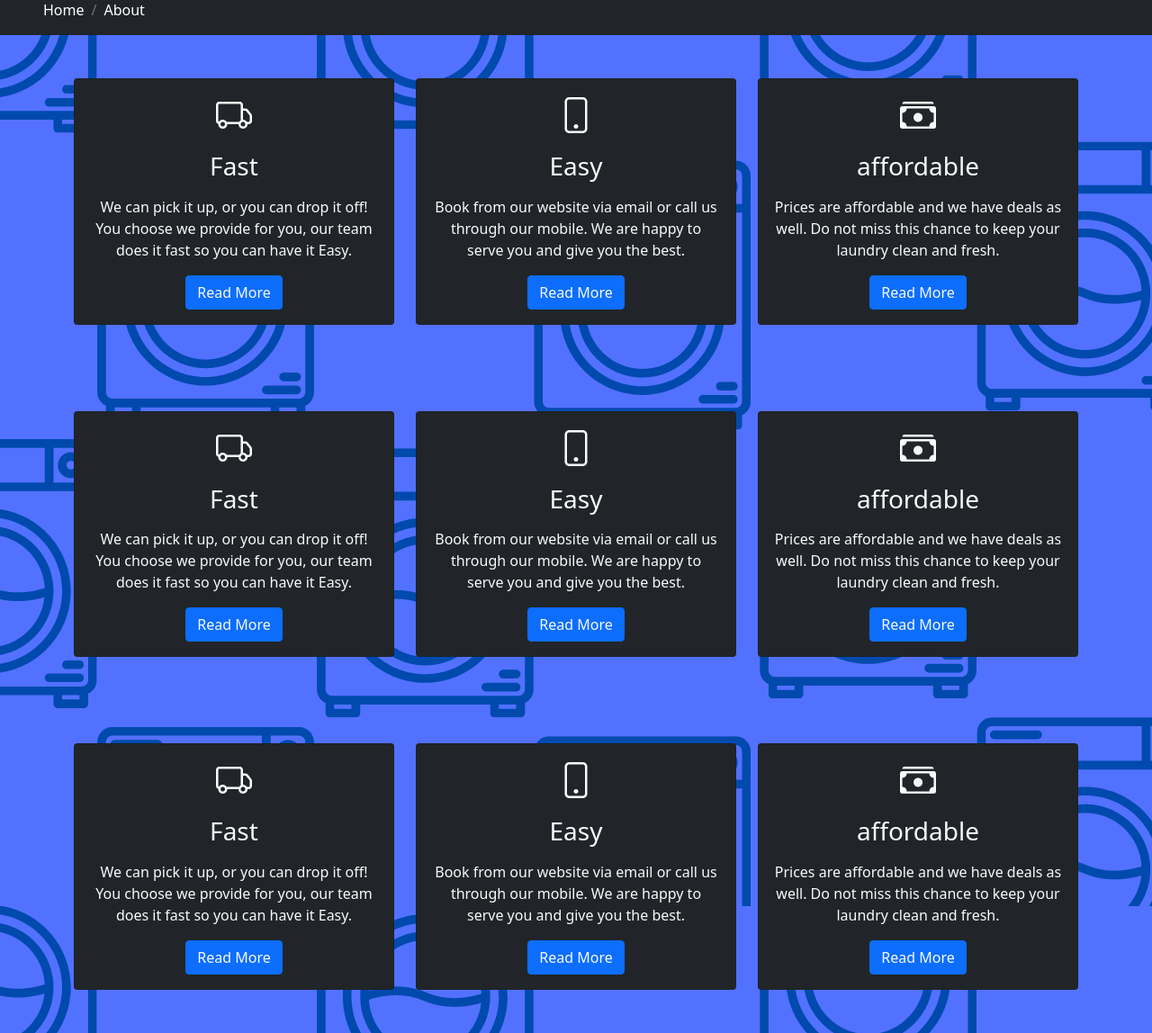
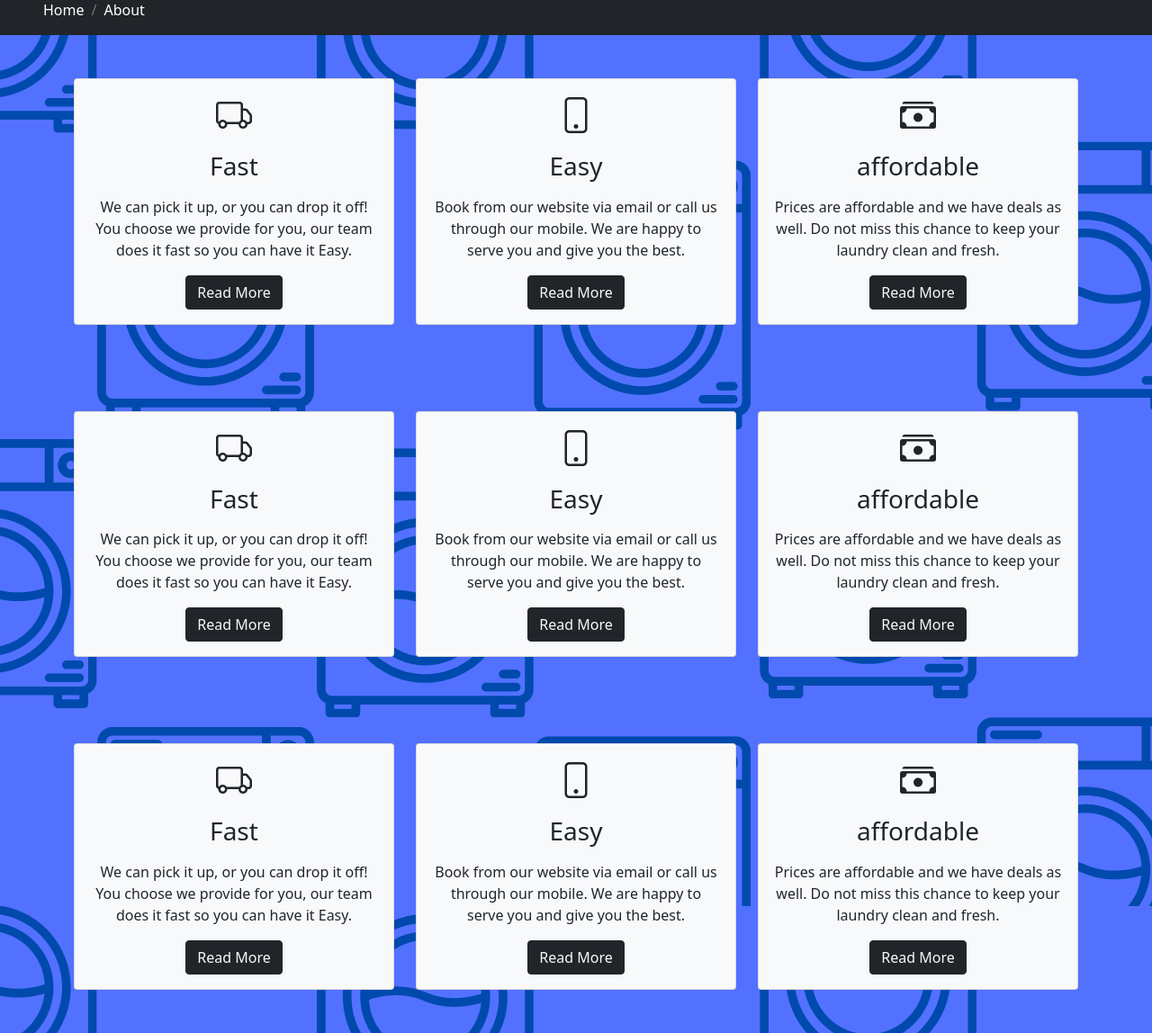
Before and after one commit to Dous13/TheLaundryScience, a PHP site: page /about.html in a window 1280 px wide. Shown: the part 73-1221 px from the top of the page at 90% size. Run offline with PHP 8.4, Linux system fonts and the light colour scheme; some libraries are stand-ins or nearby versions.

Commit message:
color change

```diff
--- a/about.html
+++ b/about.html
@@ -49,7 +49,7 @@
         <div class="container">
             <div class="row text-center g-4">
                 <div class="col-md">
-                    <div class="card bg-dark text-light">
+                    <div class="card bg-light text-dark">
                         <div class="card-body text-center">
                             <div class="h1 mb-3">
                                 <i class="bi bi-truck"></i>
@@ -61,12 +61,12 @@
                                 We can pick it up, or you can drop it off!
                                 You choose we provide for you, our team does it fast so you can have it Easy.
                             </p>
-                            <a href="#" class="btn btn-primary text-light">Read More</a>
+                            <a href="#" class="btn btn-dark text-light">Read More</a>
                         </div>
                     </div>
                 </div>
                 <div class="col-md">
-                    <div class="card bg-dark text-light">
+                    <div class="card bg-light text-dark">
                         <div class="card-body text-center">
                             <div class="h1 mb-3">
                                 <i class="bi bi-phone"></i>
@@ -78,12 +78,12 @@
                                 Book from our website via email or call us through our mobile.
                                 We are happy to serve you and give you the best.
                             </p>
-                            <a href="#" class="btn btn-primary text-light">Read More</a>
+                            <a href="#" class="btn btn-dark text-light">Read More</a>
                         </div>
                     </div>
                 </div>
                 <div class="col-md">
-                    <div class="card bg-dark text-light">
+                    <div class="card bg-light text-dark">
                         <div class="card-body text-center">
                             <div class="h1 mb-3">
                                 <i class="bi bi-cash-stack"></i>
@@ -95,7 +95,7 @@
                                 Prices are affordable and we have deals as well.
                                 Do not miss this chance to keep your laundry clean and fresh.
                             </p>
-                            <a href="#" class="btn btn-primary text-light">Read More</a>
+                            <a href="#" class="btn btn-dark text-light">Read More</a>
                         </div>
                     </div>
                 </div>
@@ -107,7 +107,7 @@
         <div class="container">
             <div class="row text-center g-4">
                 <div class="col-md">
-                    <div class="card bg-dark text-light">
+                    <div class="card bg-light text-dark">
                         <div class="card-body text-center">
                             <div class="h1 mb-3">
                                 <i class="bi bi-truck"></i>
@@ -119,12 +119,12 @@
                                 We can pick it up, or you can drop it off!
                                 You choose we provide for you, our team does it fast so you can have it Easy.
                             </p>
-                            <a href="#" class="btn btn-primary text-light">Read More</a>
+                            <a href="#" class="btn btn-dark text-light">Read More</a>
                         </div>
                     </div>
                 </div>
                 <div class="col-md">
-                    <div class="card bg-dark text-light">
+                    <div class="card bg-light text-dark">
                         <div class="card-body text-center">
                             <div class="h1 mb-3">
                                 <i class="bi bi-phone"></i>
@@ -136,12 +136,12 @@
                                 Book from our website via email or call us through our mobile.
                                 We are happy to serve you and give you the best.
                             </p>
-                            <a href="#" class="btn btn-primary text-light">Read More</a>
+                            <a href="#" class="btn btn-dark text-light">Read More</a>
                         </div>
                     </div>
                 </div>
                 <div class="col-md">
-                    <div class="card bg-dark text-light">
+                    <div class="card bg-light text-dark">
                         <div class="card-body text-center">
                             <div class="h1 mb-3">
                                 <i class="bi bi-cash-stack"></i>
@@ -153,7 +153,7 @@
                                 Prices are affordable and we have deals as well.
                                 Do not miss this chance to keep your laundry clean and fresh.
                             </p>
-                            <a href="#" class="btn btn-primary text-light">Read More</a>
+                            <a href="#" class="btn btn-dark text-light">Read More</a>
                         </div>
                     </div>
                 </div>
@@ -165,7 +165,7 @@
         <div class="container">
             <div class="row text-center g-4">
                 <div class="col-md">
-                    <div class="card bg-dark text-light">
+                    <div class="card bg-light text-dark">
                         <div class="card-body text-center">
                             <div class="h1 mb-3">
                                 <i class="bi bi-truck"></i>
@@ -177,12 +177,12 @@
                                 We can pick it up, or you can drop it off!
                                 You choose we provide for you, our team does it fast so you can have it Easy.
                             </p>
-                            <a href="#" class="btn btn-primary text-light">Read More</a>
+                            <a href="#" class="btn btn-dark text-light">Read More</a>
                         </div>
                     </div>
                 </div>
                 <div class="col-md">
-                    <div class="card bg-dark text-light">
+                    <div class="card bg-light text-dark">
                         <div class="card-body text-center">
                             <div class="h1 mb-3">
                                 <i class="bi bi-phone"></i>
@@ -194,12 +194,12 @@
                                 Book from our website via email or call us through our mobile.
                                 We are happy to serve you and give you the best.
                             </p>
-                            <a href="#" class="btn btn-primary text-light">Read More</a>
+                            <a href="#" class="btn btn-dark text-light">Read More</a>
                         </div>
                     </div>
                 </div>
                 <div class="col-md">
-                    <div class="card bg-dark text-light">
+                    <div class="card bg-light text-dark">
                         <div class="card-body text-center">
                             <div class="h1 mb-3">
                                 <i class="bi bi-cash-stack"></i>
@@ -211,7 +211,7 @@
                                 Prices are affordable and we have deals as well.
                                 Do not miss this chance to keep your laundry clean and fresh.
                             </p>
-                            <a href="#" class="btn btn-primary text-light">Read More</a>
+                            <a href="#" class="btn btn-dark text-light">Read More</a>
                         </div>
                     </div>
                 </div>
--- a/style.css
+++ b/style.css
@@ -24,3 +24,7 @@
 {
     background: url(background1.png);
 }
+
+.btn:hover{
+    animation: reverse;
+}
```
